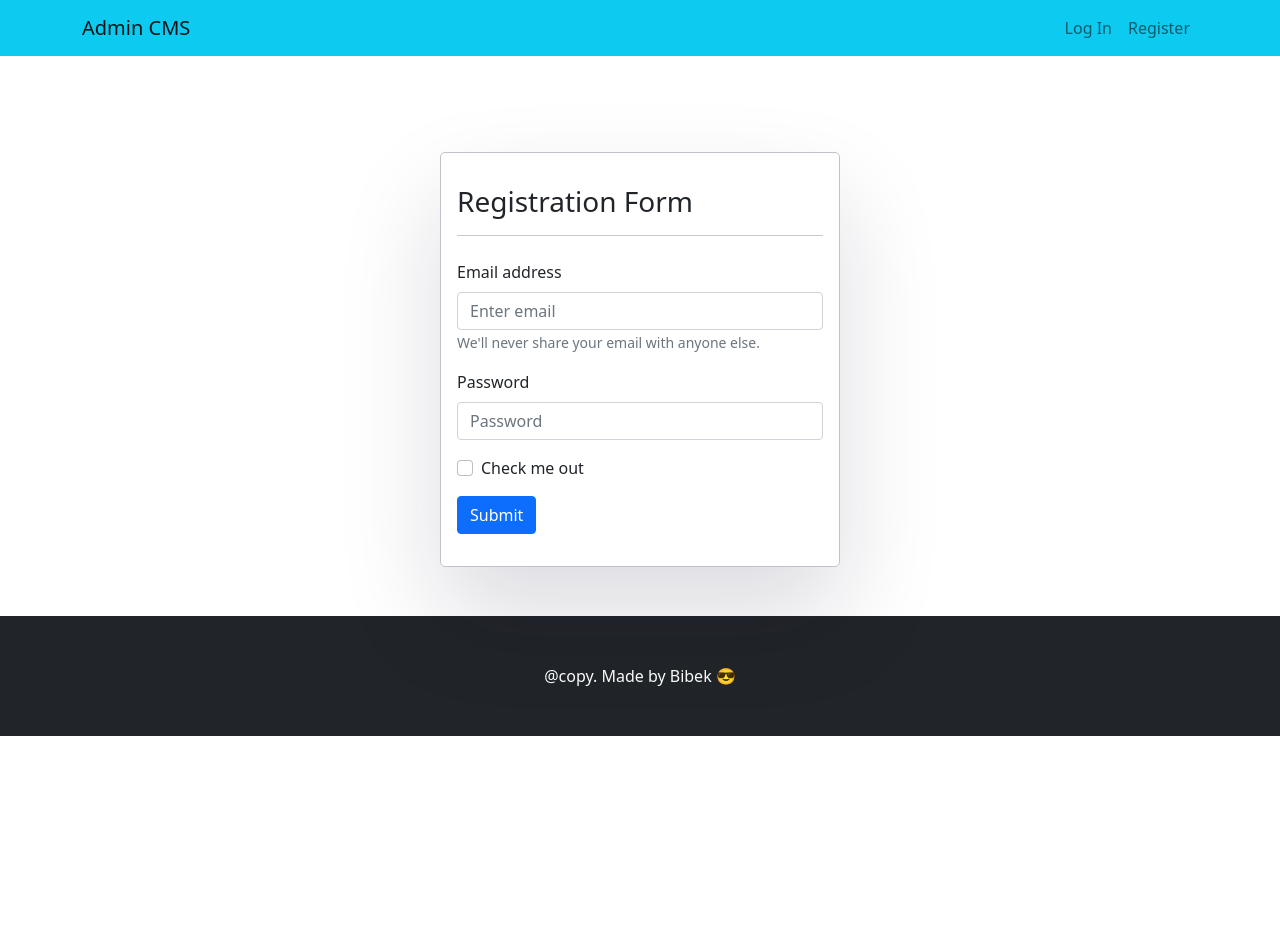
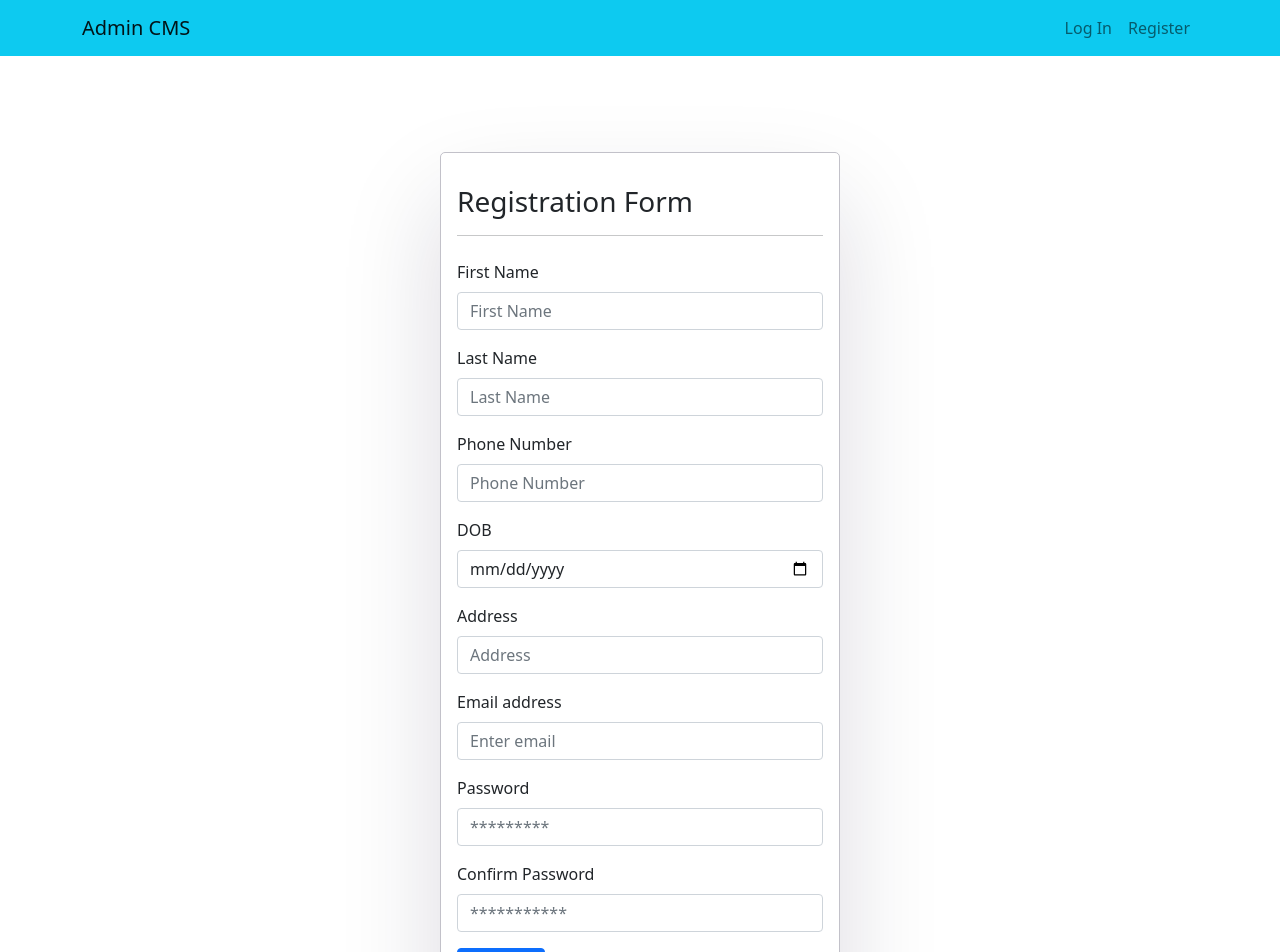
Before and after one commit to Bibek-2022/Admin-CMS, a React (Create React App) app in the folder client/: page /register in a window 1280 px wide. Shown: the top 952 px of the page. Before the commit the page ends 800 px from the top, so only its background shows below. Built offline with nearby package versions, Linux system fonts and the light colour scheme.

Commit message:
registration state onsubmit

```diff
--- a/client/src/App.css
+++ b/client/src/App.css
@@ -1,5 +1,7 @@
+.body {
+}
 .main {
-  min-height: 70vh;
+  min-height: 85vh;
 }
 
 .reg-form form {
--- a/client/src/components/registration-form/RegistrationForm.js
+++ b/client/src/components/registration-form/RegistrationForm.js
@@ -1,29 +1,102 @@
-import React from "react";
+import React, { useState } from "react";
 import Button from "react-bootstrap/Button";
 import Form from "react-bootstrap/Form";
 
 export const RegistrationForm = () => {
+  const [form, setForm] = useState({});
+
+  const handleOnChange = (e) => {
+    const { name, value } = e.target;
+    setForm({
+      ...form,
+      [name]: value,
+    });
+  };
+  const handleOnSubmit = (e) => {
+    e.preventDefault();
+    console.log(form);
+  };
   return (
-    <Form>
+    <Form onSubmit={handleOnSubmit}>
       <h3>Registration Form</h3>
       <hr />
       <Form.Group className="mb-3 mt-4" controlId="formBasicEmail">
+        <Form.Label>First Name</Form.Label>
+        <Form.Control
+          onChange={handleOnChange}
+          type="text"
+          name="fname"
+          placeholder="First Name"
+          required
+        />
+      </Form.Group>
+      <Form.Group className="mb-3 " controlId="formBasicEmail">
+        <Form.Label>Last Name</Form.Label>
+        <Form.Control
+          onChange={handleOnChange}
+          type="text"
+          name="lName"
+          placeholder="Last Name"
+          required
+        />
+      </Form.Group>
+      <Form.Group className="mb-3 " controlId="formBasicEmail">
+        <Form.Label>Phone Number</Form.Label>
+        <Form.Control
+          onChange={handleOnChange}
+          type="text"
+          name="phone"
+          placeholder="Phone Number"
+        />
+      </Form.Group>
+      <Form.Group className="mb-3 " controlId="formBasicEmail">
+        <Form.Label>DOB</Form.Label>
+        <Form.Control
+          onChange={handleOnChange}
+          type="date"
+          name="dob"
+          placeholder="Date of Birth"
+        />
+      </Form.Group>
+      <Form.Group className="mb-3 " controlId="formBasicEmail">
+        <Form.Label>Address</Form.Label>
+        <Form.Control
+          onChange={handleOnChange}
+          type="text"
+          name="address"
+          placeholder="Address"
+        />
+      </Form.Group>
+      <Form.Group className="mb-3 " controlId="formBasicEmail">
         <Form.Label>Email address</Form.Label>
-        <Form.Control type="email" placeholder="Enter email" />
-        <Form.Text className="text-muted">
-          We'll never share your email with anyone else.
-        </Form.Text>
+        <Form.Control
+          onChange={handleOnChange}
+          type="email"
+          name="email"
+          placeholder="Enter email"
+        />
+      </Form.Group>
+      <Form.Group className="mb-3" controlId="formBasicPassword">
+        <Form.Label>Password</Form.Label>
+        <Form.Control
+          onChange={handleOnChange}
+          type="password"
+          name="password"
+          placeholder="*********"
+        />
+      </Form.Group>
+      <Form.Group className="mb-3" controlId="formBasicPassword">
+        <Form.Label>Confirm Password</Form.Label>
+        <Form.Control
+          onChange={handleOnChange}
+          type="password"
+          name="confirmPassword"
+          placeholder="***********"
+        />
       </Form.Group>
 
-      <Form.Group className="mb-3" controlId="formBasicPassword">
-        <Form.Label>Password</Form.Label>
-        <Form.Control type="password" placeholder="Password" />
-      </Form.Group>
-      <Form.Group className="mb-3" controlId="formBasicCheckbox">
-        <Form.Check type="checkbox" label="Check me out" />
-      </Form.Group>
       <Button variant="primary" type="submit">
-        Submit
+        Register
       </Button>
     </Form>
   );
```
